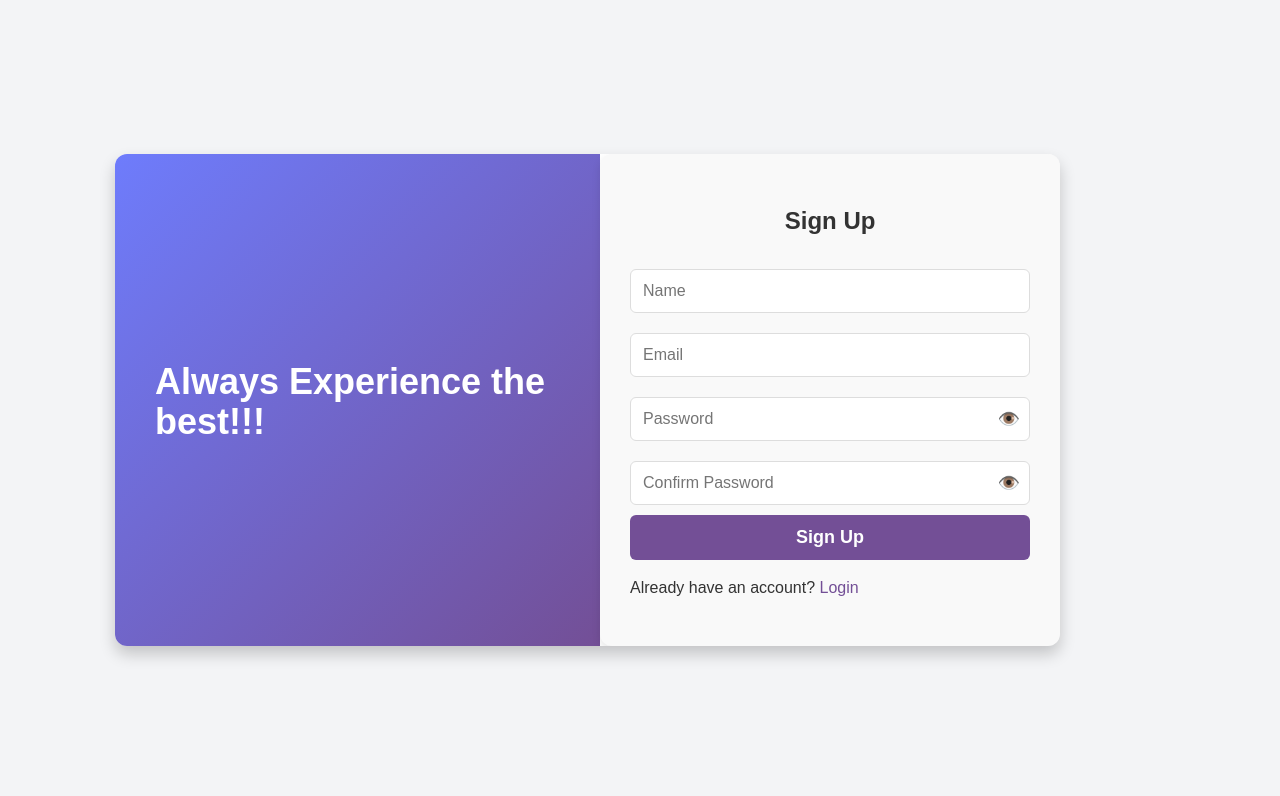
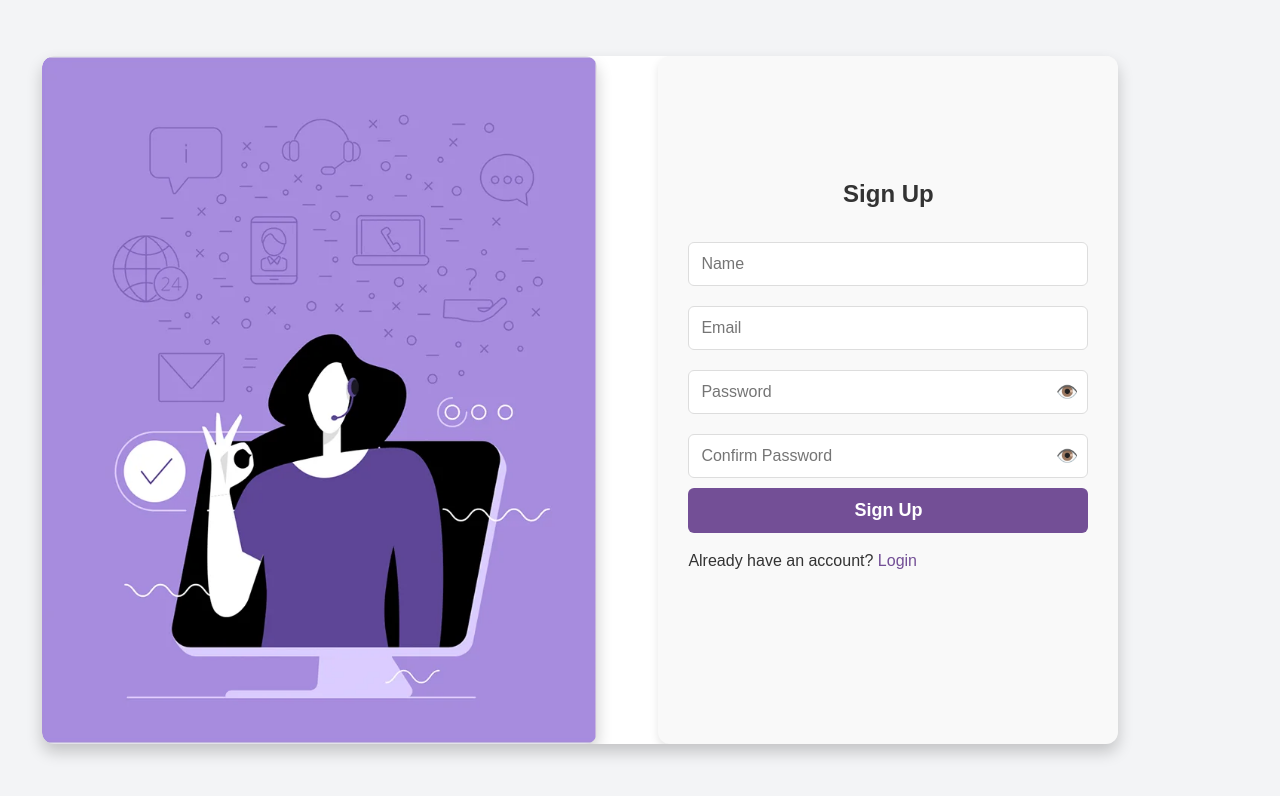
Before and after one commit to Anjalikhot2000/NumetryProj, a React (Vite) app in the folder react-signup-form/frontend/: page / in a window 1280 px wide. Shown: the top 796 px of the page. Built offline with nearby package versions, Linux system fonts and the light colour scheme.

Commit message:
css updated

```diff
--- a/react-signup-form/frontend/src/App.css
+++ b/react-signup-form/frontend/src/App.css
@@ -9,7 +9,7 @@ body {
     min-height: 100vh;
   }
 
-  .app-container {
+  .app-container,img {
     display: flex;
     flex-wrap: wrap;
     width: 90%;
@@ -22,9 +22,8 @@ body {
 
   .left-panel {
     flex: 1;
-    background: linear-gradient(135deg, #6e7cfc, #734F96);
     color: #fff;
-    padding: 40px;
+    /* padding: 40px; */
     display: flex;
     flex-direction: column;
     justify-content: center;
--- a/react-signup-form/frontend/src/App.jsx
+++ b/react-signup-form/frontend/src/App.jsx
@@ -2,12 +2,14 @@ import { BrowserRouter as Router, Routes, Route } from 'react-router-dom';
 import SignupForm from './components/SignupForm';
 import LoginForm from './components/LoginForm';
 import './App.css';
+import logo from './logo.png';
 
 const App = () => (
   <Router>
     <div className="app-container">
     <div className="left-panel">
-      <h1>Always Experience the best!!!</h1>
+    <img src={logo} alt="Logo" />
+      {/* <h1>Always Experience the best!!!</h1> */}
     </div>
       <Routes>
         <Route path="/" element={<SignupForm />} />
--- a/react-signup-form/frontend/src/components/SignupForm.css
+++ b/react-signup-form/frontend/src/components/SignupForm.css
@@ -5,6 +5,7 @@
   background: #f9f9f9;
   border-radius: 12px;
   padding: 30px;
+  padding-top: 100px;
   box-shadow: 0 4px 8px rgba(0, 0, 0, 0.1);
 }
 
```
Also changed, not shown: react-signup-form/frontend/src/logo.png (added), 1 other file (tests, documents, lock files or other folders).
